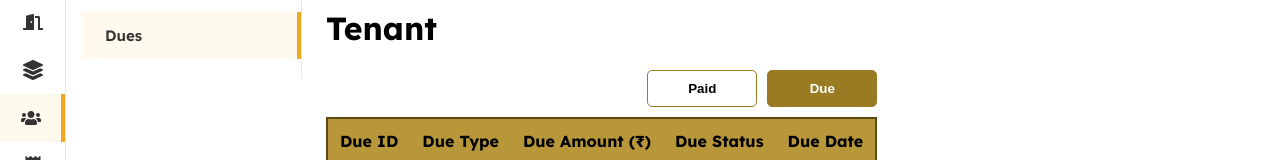
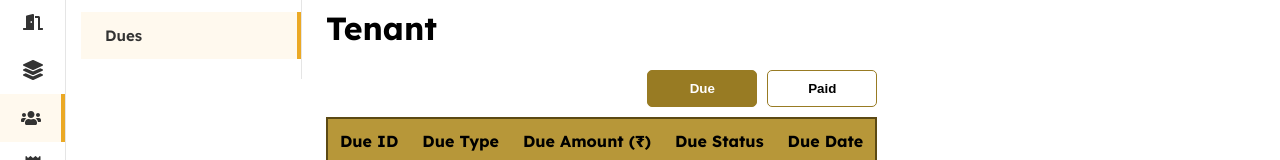
Before and after one commit to aayush674/Tenant-Hub, a React (Create React App) app in the folder frontend/: page /pg/1/tenants/1/dues in a window 1280 px wide. Shown: the part 145-305 px from the top of the page. Built offline with nearby package versions, Linux system fonts and the light colour scheme; no server answers; sample sign-in values are in the browser's storage.

Commit message:
Fixed tabs reverse issue

```diff
--- a/frontend/src/styles/tenantDues.css
+++ b/frontend/src/styles/tenantDues.css
@@ -3,7 +3,7 @@
     display: flex;
     gap: 10px;
     margin: 10px 0px;
-    flex-direction: row-reverse;
+    justify-content: flex-end;
 }
 
 .quick-filter button{
```
